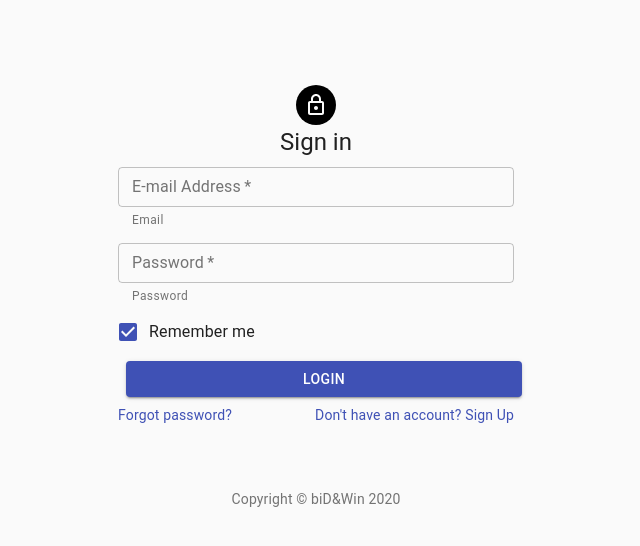
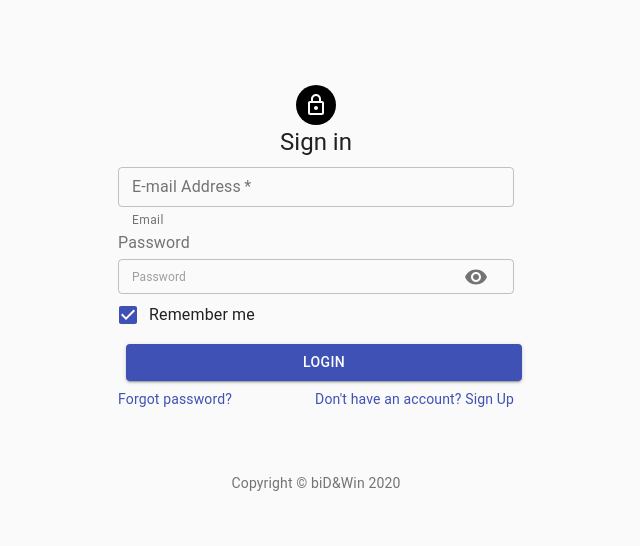
Before and after one commit to kunalrbhatia/madbids, a React (Create React App) app: page / in a window 1280 px wide. Shown: the top 546 px of the page, without its empty margins (324-964 px from the left). Built offline with nearby package versions, Linux system fonts and the light colour scheme.

Commit message:
eye icon to showPassword

```diff
--- a/src/components/common/FormElements.js
+++ b/src/components/common/FormElements.js
@@ -1,30 +1,33 @@
-import React from "react";
-import clsx from "clsx";
+import React, { useState } from 'react';
+import clsx from 'clsx';
 /* import PropTypes from "prop-types";
 import NoSsr from "@material-ui/core/NoSsr";
 import Typography from "@material-ui/core/Typography";
 import Paper from "@material-ui/core/Paper";
 import Chip from "@material-ui/core/Chip";
 import CancelIcon from "@material-ui/icons/Cancel"; */
-import "date-fns";
-import Checkbox from "@material-ui/core/Checkbox";
-import DateFnsUtils from "@date-io/date-fns";
-import { MuiPickersUtilsProvider, DatePicker } from "@material-ui/pickers";
-import { makeStyles, emphasize /* useTheme */ } from "@material-ui/core/styles";
+import 'date-fns';
+import Checkbox from '@material-ui/core/Checkbox';
+import DateFnsUtils from '@date-io/date-fns';
+import { MuiPickersUtilsProvider, DatePicker } from '@material-ui/pickers';
+import { makeStyles, emphasize /* useTheme */ } from '@material-ui/core/styles';
 /* import "react-inputs-validation/lib/react-inputs-validation.min.css"; */
-import MenuItem from "@material-ui/core/MenuItem";
-import TextField from "@material-ui/core/TextField";
-import Switch from "@material-ui/core/Switch";
-import Button from "@material-ui/core/Button";
-import Dialog from "@material-ui/core/Dialog";
-import DialogActions from "@material-ui/core/DialogActions";
-import DialogContent from "@material-ui/core/DialogContent";
-import DialogContentText from "@material-ui/core/DialogContentText";
-import DialogTitle from "@material-ui/core/DialogTitle";
-import AppBar from "@material-ui/core/AppBar";
-import Toolbar from "@material-ui/core/Toolbar";
-import AccountCircle from "@material-ui/icons/AccountCircle";
-import ArrowBackIcon from "@material-ui/icons/ArrowBack";
+import MenuItem from '@material-ui/core/MenuItem';
+import TextField from '@material-ui/core/TextField';
+import Switch from '@material-ui/core/Switch';
+import Button from '@material-ui/core/Button';
+import Dialog from '@material-ui/core/Dialog';
+import DialogActions from '@material-ui/core/DialogActions';
+import DialogContent from '@material-ui/core/DialogContent';
+import DialogContentText from '@material-ui/core/DialogContentText';
+import DialogTitle from '@material-ui/core/DialogTitle';
+import AppBar from '@material-ui/core/AppBar';
+import Toolbar from '@material-ui/core/Toolbar';
+import AccountCircle from '@material-ui/icons/AccountCircle';
+import ArrowBackIcon from '@material-ui/icons/ArrowBack';
+import InputAdornment from '@material-ui/core/InputAdornment';
+import Visibility from '@material-ui/icons/Visibility';
+import VisibilityOff from '@material-ui/icons/VisibilityOff';
 import {
   IconButton,
   Snackbar /* , Icon  */,
@@ -34,60 +37,62 @@ import {
   CardMedia,
   CardContent,
   CardActions,
-  Menu
-} from "@material-ui/core/";
-import CloseIcon from "@material-ui/icons/Close";
-import FormGroup from "@material-ui/core/FormGroup";
-import FormControlLabel from "@material-ui/core/FormControlLabel";
+  Menu,
+  InputLabel,
+  OutlinedInput,
+} from '@material-ui/core/';
+import CloseIcon from '@material-ui/icons/Close';
+import FormGroup from '@material-ui/core/FormGroup';
+import FormControlLabel from '@material-ui/core/FormControlLabel';
 
 //import Divider from '@material-ui/core/Divider';
 
-const useStyles = makeStyles(theme => ({
+const useStyles = makeStyles((theme) => ({
   root: {
     margin: 0,
-    padding: theme.spacing(1)
+    padding: theme.spacing(1),
   },
   closeButton: {
-    position: "absolute",
+    position: 'absolute',
     right: theme.spacing(1),
     top: theme.spacing(1),
-    color: theme.palette.grey[500]
+    color: theme.palette.grey[500],
   },
   button: {
     margin: theme.spacing(1),
-    color: "white"
+    color: 'white',
   },
   container: {
-    display: "flex",
-    flexWrap: "wrap"
+    display: 'flex',
+    flexWrap: 'wrap',
   },
   menuButton: {
-    marginRight: theme.spacing(2)
+    marginRight: theme.spacing(2),
   },
   textField: {
     marginLeft: theme.spacing(1),
     marginRight: theme.spacing(1),
     fontSize: 12,
-    "& label.Mui-focused": {
-      color: "#2AAA9E"
+    '& label.Mui-focused': {
+      color: '#2AAA9E',
     },
-    "& .MuiInput-underline:after": {
-      borderBottomColor: "#2AAA9E"
+    '& .MuiInput-underline:after': {
+      borderBottomColor: '#2AAA9E',
     },
-    "& .MuiOutlinedInput-root": {
-      "& fieldset": {
-        borderColor: "1px solid rgba(224, 224, 224, 1)"
+    '& .MuiOutlinedInput-root': {
+      '& fieldset': {
+        borderColor: '1px solid rgba(224, 224, 224, 1)',
       },
-      "& fieldset legend": {
+      '& fieldset legend': {
         width: 200,
-        borderColor: "#2AAA9E"
+        borderColor: '#2AAA9E',
       },
-      "&:hover fieldset": {
-        borderColor: "#00A0DB"
+      '&:hover fieldset': {
+        borderColor: '#00A0DB',
       },
-      "&.Mui-focused fieldset": {
-        borderColor: "#2AAA9E"
-      }
+      '&.Mui-focused fieldset': {
+        borderColor: '#2AAA9E',
+      },
     } /* ,
     '& input:invalid + fieldset': {
       borderColor: 'red',
@@ -95,59 +100,64 @@ const useStyles = makeStyles(theme => ({
     },
     '& input:invalid +fieldset legend': {
       color: 'red'
-    } */
+    } */,
   },
   dense: {
     marginTop: theme.spacing(1),
-    marginLeft: theme.spacing(0)
+    marginLeft: theme.spacing(0),
   },
   menu: {
-    width: 200
+    width: 200,
   },
   valueContainer: {
-    display: "flex",
-    flexWrap: "wrap",
+    display: 'flex',
+    flexWrap: 'wrap',
     flex: 1,
-    alignItems: "center",
-    overflow: "hidden"
+    alignItems: 'center',
+    overflow: 'hidden',
   },
   info: {
-    backgroundColor: theme.palette.primary.main
+    backgroundColor: theme.palette.primary.main,
   },
   chip: {
-    margin: theme.spacing(0.5, 0.25)
+    margin: theme.spacing(0.5, 0.25),
   },
   chipFocused: {
-    backgroundColor: emphasize(theme.palette.type === "light" ? theme.palette.grey[300] : theme.palette.grey[700], 0.08)
+    backgroundColor: emphasize(
+      theme.palette.type === 'light'
+        ? theme.palette.grey[300]
+        : theme.palette.grey[700],
+      0.08
+    ),
   },
   noOptionsMessage: {
-    padding: theme.spacing(1, 2)
+    padding: theme.spacing(1, 2),
   },
   singleValue: {
-    fontSize: 16
+    fontSize: 16,
   },
   placeholder: {
-    position: "absolute",
+    position: 'absolute',
     left: 2,
     bottom: 6,
-    fontSize: 16
+    fontSize: 16,
   },
   paper: {
-    position: "absolute",
+    position: 'absolute',
     zIndex: 1,
     marginTop: theme.spacing(1),
     left: 0,
-    right: 0
+    right: 0,
   },
   title: {
-    flexGrow: 1
-  }
+    flexGrow: 1,
+  },
 }));
 
 function MDialog(params) {
   const classes = useStyles();
-  let buttonHTML = function(buttons) {
-    return buttons.map(button => {
+  let buttonHTML = function (buttons) {
+    return buttons.map((button) => {
       return (
         <MButton onClick={params.close} key={button.value} color={button.color}>
           {button.value}
@@ -162,14 +172,24 @@ function MDialog(params) {
       aria-labelledby="alert-dialog-title"
       aria-describedby="alert-dialog-description"
     >
-      <DialogTitle id="alert-dialog-title" disableTypography className={classes.root}>
+      <DialogTitle
+        id="alert-dialog-title"
+        disableTypography
+        className={classes.root}
+      >
         {params.title}
-        <IconButton aria-label="close" className={classes.closeButton} onClick={params.close}>
+        <IconButton
+          aria-label="close"
+          className={classes.closeButton}
+          onClick={params.close}
+        >
           <CloseIcon />
         </IconButton>
       </DialogTitle>
       <DialogContent>
-        <DialogContentText id="alert-dialog-description">{params.children}</DialogContentText>
+        <DialogContentText id="alert-dialog-description">
+          {params.children}
+        </DialogContentText>
       </DialogContent>
 
       <DialogActions>{buttonHTML(params.buttons)}</DialogActions>
@@ -182,8 +202,8 @@ function MButton(params) {
     <Button
       disabled={params.disabled ? params.disabled : false}
       fullWidth={params.fullWidth}
-      variant={params.variant ? params.variant : "contained"}
-      color={params.color ? params.color : "primary"}
+      variant={params.variant ? params.variant : 'contained'}
+      color={params.color ? params.color : 'primary'}
       name={params.name}
       className={classes.button}
       onClick={params.onClick}
@@ -197,10 +217,17 @@ function MButton(params) {
 function MSwithch(params) {
   return (
     <FormControlLabel
-      control={<Switch name={params.name} id={params.id} checked={params.isSelected} onChange={params.onChange} />}
+      control={
+        <Switch
+          name={params.name}
+          id={params.id}
+          checked={params.isSelected}
+          onChange={params.onChange}
+        />
+      }
       value={params.value}
       label={params.label}
-      labelPlacement={params.labelPlacement ? params.labelPlacement : "start"}
+      labelPlacement={params.labelPlacement ? params.labelPlacement : 'start'}
     />
   );
 }
@@ -236,7 +263,7 @@ function MCard(params) {
       <CardMedia
         style={{
           height: 0,
-          paddingTop: "56.25%" // 16:9
+          paddingTop: '56.25%', // 16:9
         }}
         image={params.image}
         title={params.imageTitle}
@@ -246,7 +273,7 @@ function MCard(params) {
           {params.content}
         </Typography>
       </CardContent>
-      <CardActions style={{ display: params.actionEnabled ? "block" : "none" }}>
+      <CardActions style={{ display: params.actionEnabled ? 'block' : 'none' }}>
         <Button name={params.name} size="small" onClick={params.onChange}>
           <Typography variant="button" color="textSecondary" component="p">
             Tap to bid
@@ -264,7 +291,7 @@ function MCheckbox(params) {
           <Checkbox
             name={params.name}
             id={params.id}
-            color={"primary"}
+            color={'primary'}
             checked={params.value}
             onChange={params.onChange}
             value={params.name}
@@ -278,14 +305,15 @@ function MCheckbox(params) {
 function Copyright() {
   return (
     <Typography variant="body2" color="textSecondary" align="center">
-      {"Copyright © biD&Win "}
+      {'Copyright © biD&Win '}
       {new Date().getFullYear()}
     </Typography>
   );
 }
 function MTextField(params) {
   const classes = useStyles();
-  if (params.type === "select") {
+  const [showPwd, setShowPwd] = useState(params.showPassword);
+  if (params.type === 'select') {
     return (
       <TextField
         key={params.name}
@@ -301,13 +329,13 @@ function MTextField(params) {
         name={params.name}
         SelectProps={{
           MenuProps: {
-            className: classes.menu
-          }
+            className: classes.menu,
+          },
         }}
         helperText={params.helperText}
         variant="outlined"
       >
-        {params.data.map(option => (
+        {params.data.map((option) => (
           <MenuItem key={option.value} value={option.value}>
             {option.label}
           </MenuItem>
@@ -315,10 +343,9 @@ function MTextField(params) {
       </TextField>
     );
   } else if (
-    params.type === "text" ||
-    params.type === "number" ||
-    params.type === "email" ||
-    params.type === "password"
+    params.type === 'text' ||
+    params.type === 'number' ||
+    params.type === 'email'
   ) {
     return (
       <TextField
@@ -331,18 +358,63 @@ function MTextField(params) {
         autoFocus={params.autoFocus ? params.autoFocus : false}
         name={params.name}
         fullWidth={params.fullWidth ? params.fullWidth : false}
-        label={"" + params.label}
+        label={'' + params.label}
         className={clsx(classes.textField, classes.dense)}
         margin="dense"
         onBlur={params.onBlur}
         rows={params.rows ? params.rows : 1}
         onChange={params.onChange}
         value={params.value}
-        variant={params.variant ? params.variant : "outlined"}
+        variant={params.variant ? params.variant : 'outlined'}
         helperText={params.helperText}
       />
     );
-  } else if (params.type === "date") {
+  } else if (params.type === 'password') {
+
+    return (
+      <>
+        <InputLabel htmlFor={params.id}>{params.label}</InputLabel>
+        <OutlinedInput
+          id={params.id}
+          disabled={params.disabled ? params.disabled : false}
+          required={params.required ? params.required : false}
+          error={params.error ? params.error : false}
+          multiline={params.multiline ? params.multiline : false}
+          type={showPwd?'text':'password'}
+          autoFocus={params.autoFocus ? params.autoFocus : false}
+          name={params.name}
+          fullWidth={params.fullWidth ? params.fullWidth : false}
+          placeholder={'' + params.label}
+          className={clsx(classes.textField, classes.dense)}
+          margin="dense"
+          onBlur={params.onBlur}
+          rows={params.rows ? params.rows : 1}
+          onChange={params.onChange}
+          value={params.value}
+          variant={params.variant ? params.variant : 'outlined'}
+          helperText={params.helperText}
+          endAdornment={
+            <InputAdornment position="end">
+              <IconButton
+                aria-label="toggle password visibility"
+                onClick={() => {
+                  if (showPwd) {
+                    setShowPwd(false);
+                  } else {
+                    setShowPwd(true);
+                  }
+                }}
+                onMouseDown={() => {}}
+              >
+
+                {showPwd ? <Visibility /> : <VisibilityOff />}
+              </IconButton>
+            </InputAdornment>
+          }
+        />
+      </>
+    );
+  } else if (params.type === 'date') {
     return (
       <MuiPickersUtilsProvider utils={DateFnsUtils}>
         <DatePicker
@@ -369,7 +441,7 @@ function MTextField(params) {
 }
 function STable(params) {
   let data = params.data;
-  let tbody = "";
+  let tbody = '';
   for (let i = 0; i < data.length; i++) {
     const e = data[i];
     tbody += (
@@ -394,10 +466,10 @@ function STable(params) {
 function MMenu(params) {
   const [anchorEl, setAnchorEl] = React.useState(null);
   const open = Boolean(anchorEl);
-  const handleMenu = event => {
+  const handleMenu = (event) => {
     setAnchorEl(event.currentTarget);
   };
-  const handleClose = str => {
+  const handleClose = (str) => {
     setAnchorEl(null);
     console.log(str);
     params.handleClose(str);
@@ -405,7 +477,7 @@ function MMenu(params) {
   const menuItems = params.menuitems;
   const mItems = menuItems.map((mi, idx) => {
     return (
-      <MenuItem key={idx} onClick={e => handleClose(mi.name)}>
+      <MenuItem key={idx} onClick={(e) => handleClose(mi.name)}>
         {mi.value}
       </MenuItem>
     );
@@ -425,13 +497,13 @@ function MMenu(params) {
         id="menu-appbar"
         anchorEl={anchorEl}
         anchorOrigin={{
-          vertical: "top",
-          horizontal: "right"
+          vertical: 'top',
+          horizontal: 'right',
         }}
         keepMounted
         transformOrigin={{
-          vertical: "top",
-          horizontal: "right"
+          vertical: 'top',
+          horizontal: 'right',
         }}
         open={open}
         onClose={handleClose}
@@ -443,11 +515,16 @@ function MMenu(params) {
 }
 function MAppBar(params) {
   const classes = useStyles();
-  const handleMenu = event => {
+  const handleMenu = (event) => {
     params.handleIconClick();
   };
   const iconbutton = (
-    <IconButton onClick={handleMenu} edge="start" color="inherit" aria-label="back">
+    <IconButton
+      onClick={handleMenu}
+      edge="start"
+      color="inherit"
+      aria-label="back"
+    >
       <ArrowBackIcon />
     </IconButton>
   );
@@ -456,7 +533,7 @@ function MAppBar(params) {
     <div>
       <AppBar position="static">
         <Toolbar>
-          {params.icon ? iconbutton : ""}
+          {params.icon ? iconbutton : ''}
           <Typography variant="h6" className={classes.title}>
             {params.name}
           </Typography>
@@ -471,24 +548,44 @@ function MSnackbar(params) {
   return (
     <Snackbar
       anchorOrigin={{
-        vertical: params.vPos ? params.vPos : "bottom",
-        horizontal: params.hPos ? params.hPos : "left"
+        vertical: params.vPos ? params.vPos : 'bottom',
+        horizontal: params.hPos ? params.hPos : 'left',
       }}
       open={params.open}
-      autoHideDuration={params.autoHideDuration ? params.autoHideDuration : 600000}
+      autoHideDuration={
+        params.autoHideDuration ? params.autoHideDuration : 600000
+      }
       onClose={params.onClose}
       className={classes.info}
       ContentProps={{
-        "aria-describedby": "message-id"
+        'aria-describedby': 'message-id',
       }}
       message={params.message}
       action={[
-        <IconButton key="close" aria-label="close" color="inherit" className={classes.close} onClick={params.onClose}>
+        <IconButton
+          key="close"
+          aria-label="close"
+          color="inherit"
+          className={classes.close}
+          onClick={params.onClose}
+        >
           <CloseIcon />
-        </IconButton>
+        </IconButton>,
       ]}
     />
   );
 }
 
-export { MTextField, MButton, MDialog, MSwithch, MCheckbox, MSnackbar, Copyright, MCard, MAppBar, STable, MMenu };
+export {
+  MTextField,
+  MButton,
+  MDialog,
+  MSwithch,
+  MCheckbox,
+  MSnackbar,
+  Copyright,
+  MCard,
+  MAppBar,
+  STable,
+  MMenu,
+};
--- a/src/components/users/login.jsx
+++ b/src/components/users/login.jsx
@@ -129,6 +129,8 @@ class Login extends Component {
               helperText={emailHelper}
             ></MTextField>
             <MTextField
+              id="password_field"
+              showPassword={true}
               required={true}
               type="password"
               name="password"
```
